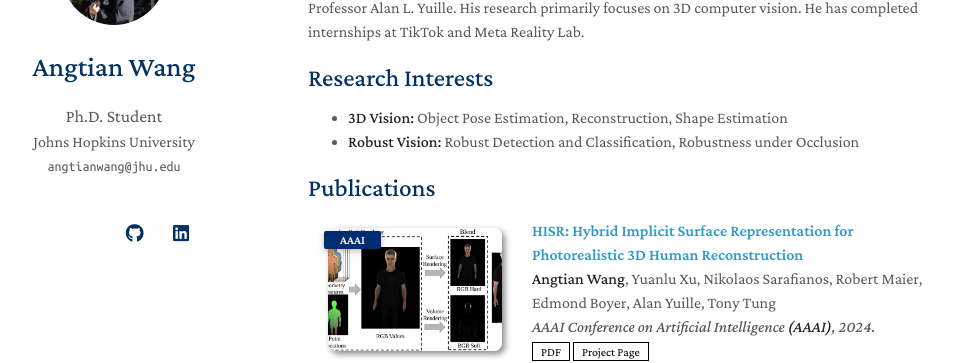
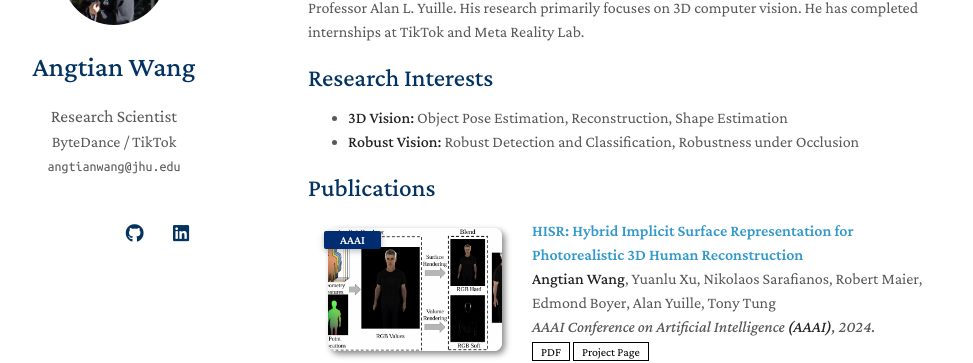
Before and after one commit to angtianwang/angtianwang.github.io, a Jekyll site: the page built from index.md, in a window 1280 px wide. Shown: the part 161-524 px from the top of the page, without its empty margins (162-1135 px from the left). Built offline with Jekyll 4.4.1, drawn with Linux system fonts in a browser that asks for light colours; nearby versions of some CDN libraries; a style sheet for code colours, icons or effects is not loaded; our own code applies the rules of GitHub Pages for plain Markdown files.

Commit message:
Update _config.yml

```diff
--- a/_config.yml
+++ b/_config.yml
@@ -1,7 +1,7 @@
 # Basic Information
 title: Angtian Wang
-position: Ph.D. Student
-affiliation: Johns Hopkins University
+position: Research Scientist
+affiliation: ByteDance / TikTok
 email: angtianwang@jhu.edu
 
 # Search Engine Optimization (SEO)
```
